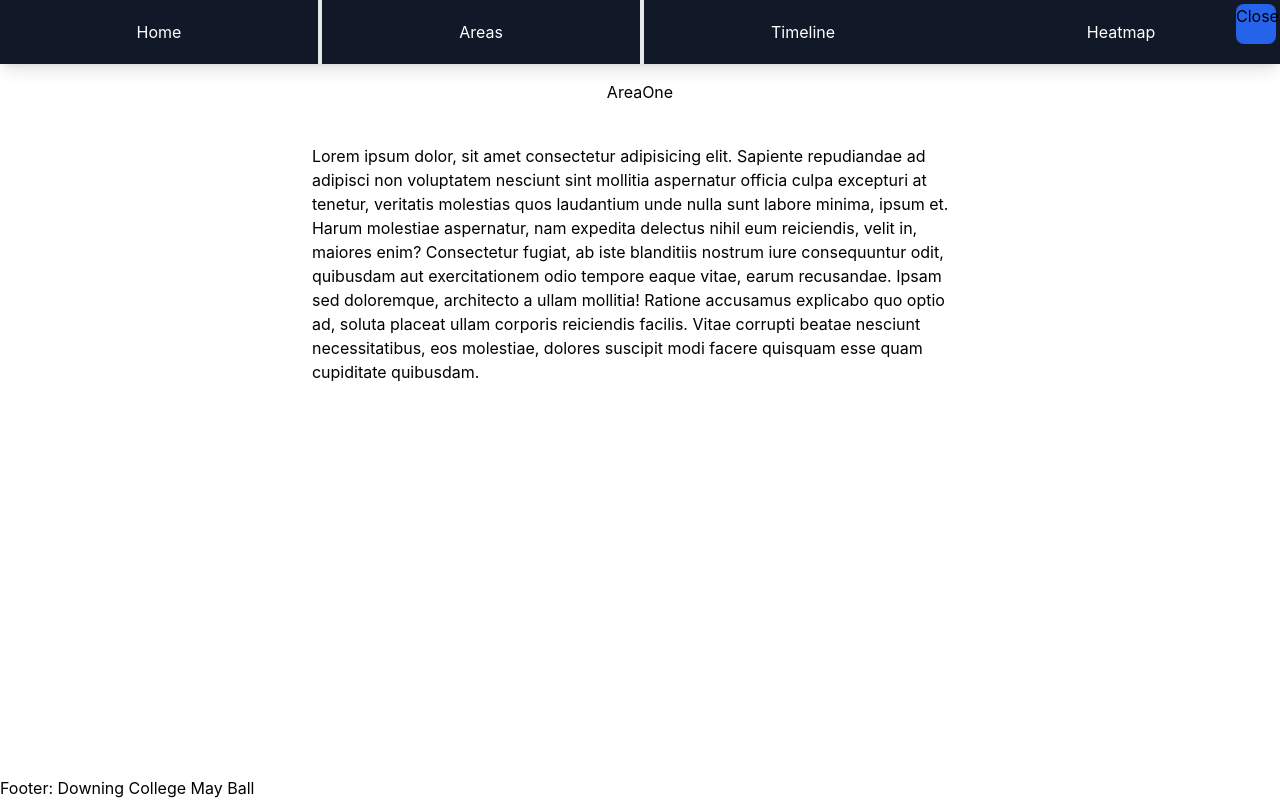
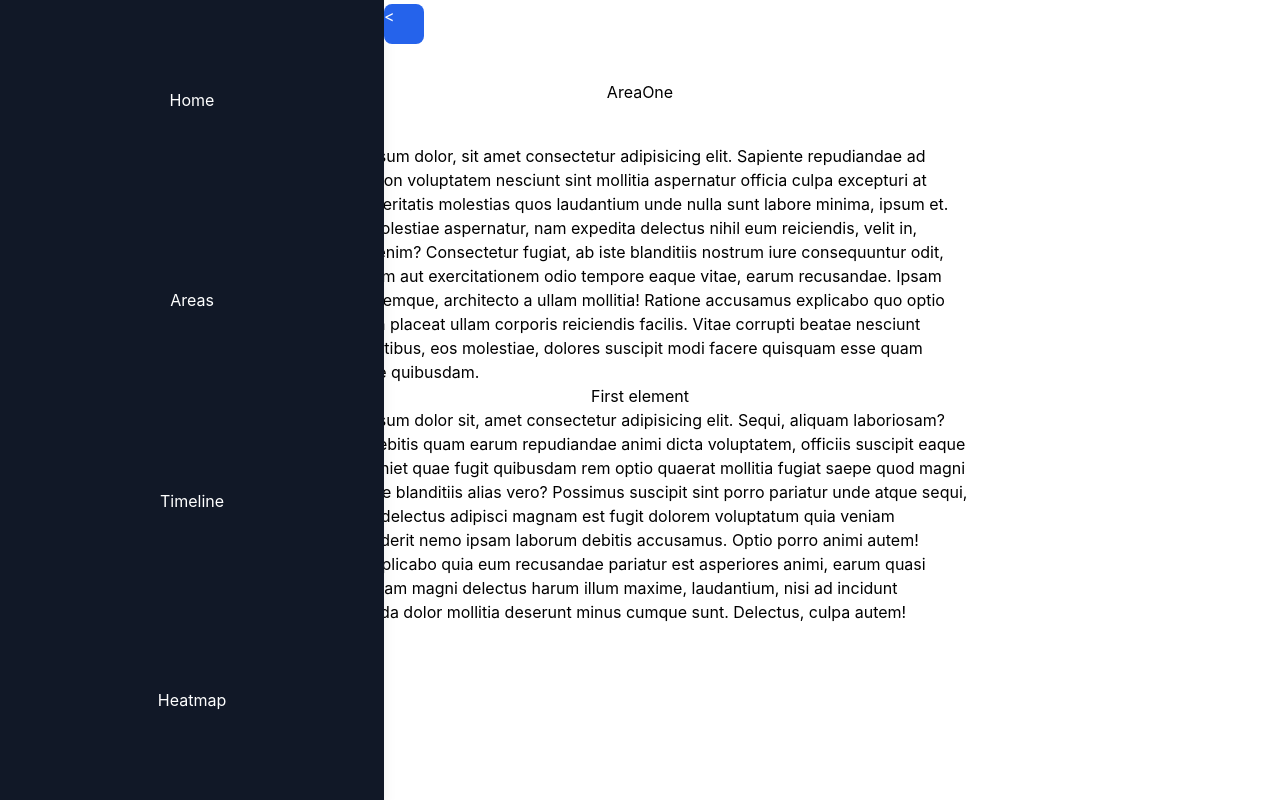
Before and after one commit to TobyBoyne/mayball-app, a Next.js app: page /area1 in a window 1280 px wide. Built offline with nearby package versions, Linux system fonts and the light colour scheme.

Commit message:
Add Framer for clean animations

```diff
--- a/package.json
+++ b/package.json
@@ -23,6 +23,7 @@
     "eslint": "8.15.0",
     "eslint-config-next": "12.1.6",
     "eslint-plugin-unused-imports": "^2.0.0",
+    "framer-motion": "^6.3.4",
     "postcss": "^8.4.13",
     "pre-commit": "^1.2.2",
     "tailwindcss": "^3.0.24",
--- a/src/common/components/Layout.tsx
+++ b/src/common/components/Layout.tsx
@@ -2,29 +2,39 @@ import type { ReactNode } from 'react'
 import Navbar from '../../modules/nav/Navbar'
 import Footer from './Footer'
 import Head from 'next/head'
+import { motion } from 'framer-motion'
 
 
-
-type Props = {
+interface LayoutProps {
   children: ReactNode
   title: string
 }
 
-export default function Layout( {children, title} : Props ) {
+const variants = {
+  hidden: { opacity: 0, x: -200, y: 0 },
+  enter: { opacity: 1, x: 0, y: 0 },
+  exit: { opacity: 0, x: 200, y: 0 },
+}
+
+export default function Layout( {children, title} : LayoutProps ) {
   return (
     <>
       <Head>
         <title>{title} | DCMB 2022</title>
-        <meta name="description" content="Webapp created for Downing May Ball 2022" />
-        <link rel="icon" href="/favicon.ico" />
       </Head>
 
-      <Navbar />
-      <main className='max-w-prose mx-auto my-10
-                      flex flex-col items-center'>
+      <motion.main
+        variants = {variants}
+        initial="hidden"
+        animate="enter"
+        exit="exit"
+        transition={{type:"linear"}}
+        className='max-w-prose mx-auto my-10
+          flex flex-col items-center'
+      >
         <h1 className='text-center text-7xl my-10'>{title}</h1>
         {children}
-      </main>
+      </motion.main>
       <Footer />
     </>
   )
--- a/src/modules/map/MapArea.tsx
+++ b/src/modules/map/MapArea.tsx
@@ -2,18 +2,16 @@
  * Each map area contains many MapElements
 */
 import { ReactNode } from "react"
-import MapElement from "./MapElement"
+import MapElement, { MapElementInterface } from "./MapElement"
 
 type MapAreaProps = {
   name: string
   colour: string
-  elements: {
-    name: string
-    shape: {w: number, h: number}
-    pos: {x: number, y: number}
-  }[]
+  elements: MapElementInterface[]
   zoom: number
 }
+
+// TODO: use <Link> objects for linking
 
 export default function MapArea ( {name, colour, elements, zoom} : MapAreaProps ) {
 
--- a/src/modules/map/MapElement.tsx
+++ b/src/modules/map/MapElement.tsx
@@ -6,19 +6,26 @@ import Link from 'next/link'
 import useShortPress from "./useShortPress"
 import { useRouter } from "next/router"
 
-type MapElementProps = {
+interface MapElementInterface {
   name: string
   shape: {w: number, h: number}
   pos: {x: number, y: number}
-  area: string
-  zoom: number
+  link?: string
   startTime?: Date
   endTime?: Date
 }
 
-export default function MapElement ({name, shape, pos, area, zoom, startTime, endTime} : MapElementProps) {
+
+interface MapElementProps extends MapElementInterface {
+  area: string
+  zoom: number
+}
+
+export default function MapElement ({name, shape, pos, area, zoom, link, startTime, endTime} : MapElementProps) {
+  const zoomTransition = 2
+
   const style = {
-    opacity: zoom - 1,
+    opacity: zoom > zoomTransition ? 1 : 0,
     left: pos.x,
     top: pos.y,
     height: shape.h,
@@ -27,17 +34,17 @@ export default function MapElement ({name, shape, pos, area, zoom, startTime, en
 
   const router = useRouter()
 
-  const path = `/${area}#${name}`
+  const path = `/${area}${link ? "#" + link : ""}`
   const shortPress = useShortPress(() => {router.push(path)})
 
   return (
-    // <Link href={`/${area}`}>
       <div className="absolute
-      bg-emerald-400 transition-opacity"
+      bg-emerald-400 transition-opacity duration-300"
         style={style}
         {...shortPress}>
         <p className="text-2xs">{name}</p>
       </div>
-    // </Link>
   )
 }
+
+export type { MapElementInterface, MapElementProps }
--- a/src/modules/map/useShortPress.tsx
+++ b/src/modules/map/useShortPress.tsx
@@ -5,7 +5,7 @@
 
 import { useState, TouchEvent, MouseEvent } from "react"
 
-function useShortPress (onShortPress: () => any, delay: number = 300) {
+function useShortPress (onShortPress: () => any, delay: number = 200) {
 
   const [timerId, setTimerId] = useState(0)
   const [isLong, setIsLong] = useState(false)
--- a/src/modules/nav/Navbar.tsx
+++ b/src/modules/nav/Navbar.tsx
@@ -1,27 +1,41 @@
 import { ReactNode, useState } from "react"
 import Link from "next/link"
 import NavDropdown from "../nav/NavDropdown"
+import { motion } from "framer-motion"
 
-type NavProps = {
+interface NavProps {
   children: ReactNode
   slug: string
+}
+
+const variants = {
+  hidden: { opacity: 0, x: -200, y: 0 },
+  enter: { opacity: 1, x: 0, y: 0 },
+  exit: { opacity: 0, x: 200, y: 0 },
 }
 
 export default function Navbar () {
   const [showMenu, setShowMenu] = useState(true)
   return (
-    <header>
-      <div className="w-10 h-10 rounded-lg
-        fixed right-1 top-1 z-50
-       bg-blue-600"
-       onClick={() => setShowMenu(!showMenu)}>{showMenu ? "Close" : "Menu"}
+    <header className="z-50 relative">
+      <motion.nav
+        variants = {variants}
+        initial="hidden"
+        animate={showMenu ? "enter" : "hidden"}
+        exit="exit"
+        transition={{type:"linear"}}
+        className={`top-0 left-0 h-screen w-96 m-0 fixed
+          flex flex-col justify-around items-center
+          bg-gray-900 text-white shadow-lg`}
+        >
 
-      </div>
-
-      <nav className={`${showMenu ? "block" : "hidden"}
-                      top-0 left-0 w-screen h-16 m-0 fixed
-                      flex flex-row justify-around items-center
-                      bg-gray-900 text-white shadow-lg`}>
+        <div className="w-10 h-10 rounded-lg
+          absolute -right-10 top-1 z-50
+        bg-blue-600"
+          onClick={() => setShowMenu(!showMenu)}
+        >
+          {showMenu ? "<" : ">"}
+        </div>
 
         <NavElement slug="/">Home</NavElement>
 
@@ -36,7 +50,7 @@ export default function Navbar () {
 
         <NavElement slug="/timeline">Timeline</NavElement>
         <NavElement slug="/heatmap">Heatmap</NavElement>
-      </nav>
+      </motion.nav>
     </header>
   )
 }
@@ -56,6 +70,7 @@ function NavElement ({children, slug} : NavProps) {
 
 function NavDivider () {
   return (
-    <div className="h-full w-1 border-2"></div>
+    // <div className="h-full w-1 border-2"></div>
+    <hr />
   )
 }
--- a/src/modules/timeline/Timeline.tsx
+++ b/src/modules/timeline/Timeline.tsx
@@ -6,6 +6,8 @@ import { TransformWrapper, TransformComponent } from "react-zoom-pan-pinch";
 import { useState, useEffect } from "react";
 
 import TimelineArea from "./TimelineArea";
+
+// TODO: use Gesture from framer
 
 // Example data - to be moved to proper file format
 // each object should be the same format as TimelineAreaProps
@@ -60,6 +62,7 @@ export default function Timeline () {
   const [time, setTime] = useState(new Date("2022-06-23T21:00"))
 
 
+//   TODO: make custom hook
 //   useEffect(() => {
 //     const timer = setInterval(() => { // Creates an interval which will update the current data every minute
 //     // This will trigger a rerender every component that uses the useDate hook.
--- a/src/pages/_app.tsx
+++ b/src/pages/_app.tsx
@@ -1,8 +1,29 @@
 import '../styles/globals.css'
 import type { AppProps } from 'next/app'
+import { AnimatePresence } from 'framer-motion'
+import Head from 'next/head'
+import Navbar from '../modules/nav/Navbar'
 
-function MyApp({ Component, pageProps }: AppProps) {
-  return <Component {...pageProps} />
+
+function MyApp({ Component, pageProps, router }: AppProps) {
+  return (
+  <>
+    <Head>
+      <meta name="description" content="Webapp created for Downing May Ball 2022" />
+      <link rel="icon" href="/favicon.ico" />
+    </Head>
+
+    <Navbar />
+
+    <AnimatePresence
+      exitBeforeEnter
+      initial={false}
+      onExitComplete={() => window.scrollTo(0,0)}
+    >
+      <Component key={router.route} {...pageProps} />
+    </AnimatePresence>
+  </>
+  )
 }
 
 export default MyApp
--- a/src/pages/area1.tsx
+++ b/src/pages/area1.tsx
@@ -4,7 +4,9 @@ import Layout from '../common/components/Layout'
 export default function AreaOne() {
   return (
     <Layout title={"AreaOne"}>
-    <p> Lorem ipsum dolor, sit amet consectetur adipisicing elit. Sapiente repudiandae ad adipisci non voluptatem nesciunt sint mollitia aspernatur officia culpa excepturi at tenetur, veritatis molestias quos laudantium unde nulla sunt labore minima, ipsum et. Harum molestiae aspernatur, nam expedita delectus nihil eum reiciendis, velit in, maiores enim? Consectetur fugiat, ab iste blanditiis nostrum iure consequuntur odit, quibusdam aut exercitationem odio tempore eaque vitae, earum recusandae. Ipsam sed doloremque, architecto a ullam mollitia! Ratione accusamus explicabo quo optio ad, soluta placeat ullam corporis reiciendis facilis. Vitae corrupti beatae nesciunt necessitatibus, eos molestiae, dolores suscipit modi facere quisquam esse quam cupiditate quibusdam. </p>
+      <p> Lorem ipsum dolor, sit amet consectetur adipisicing elit. Sapiente repudiandae ad adipisci non voluptatem nesciunt sint mollitia aspernatur officia culpa excepturi at tenetur, veritatis molestias quos laudantium unde nulla sunt labore minima, ipsum et. Harum molestiae aspernatur, nam expedita delectus nihil eum reiciendis, velit in, maiores enim? Consectetur fugiat, ab iste blanditiis nostrum iure consequuntur odit, quibusdam aut exercitationem odio tempore eaque vitae, earum recusandae. Ipsam sed doloremque, architecto a ullam mollitia! Ratione accusamus explicabo quo optio ad, soluta placeat ullam corporis reiciendis facilis. Vitae corrupti beatae nesciunt necessitatibus, eos molestiae, dolores suscipit modi facere quisquam esse quam cupiditate quibusdam. </p>
+      <h2 id="firstsection">First element</h2>
+      <p>Lorem ipsum dolor sit, amet consectetur adipisicing elit. Sequi, aliquam laboriosam? Aliquid debitis quam earum repudiandae animi dicta voluptatem, officiis suscipit eaque vitae eveniet quae fugit quibusdam rem optio quaerat mollitia fugiat saepe quod magni est beatae blanditiis alias vero? Possimus suscipit sint porro pariatur unde atque sequi, nesciunt delectus adipisci magnam est fugit dolorem voluptatum quia veniam reprehenderit nemo ipsam laborum debitis accusamus. Optio porro animi autem! Itaque explicabo quia eum recusandae pariatur est asperiores animi, earum quasi suscipit nam magni delectus harum illum maxime, laudantium, nisi ad incidunt assumenda dolor mollitia deserunt minus cumque sunt. Delectus, culpa autem!</p>
     </Layout>
   )
 }
```
Also changed, not shown: src/modules/map/Map.tsx (+4 -2 lines), 1 other file (tests, documents, lock files or other folders).
